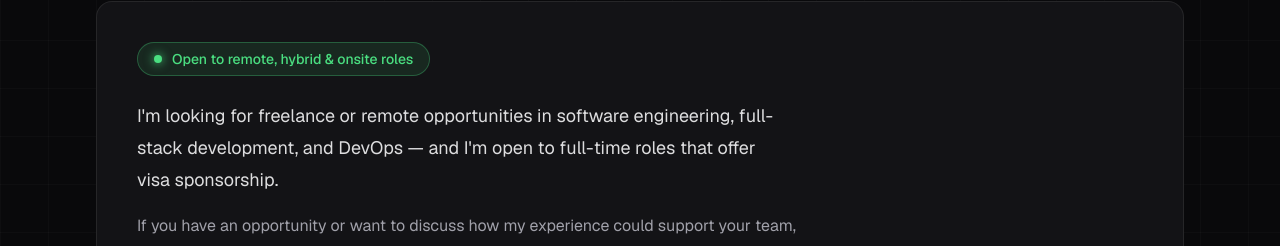
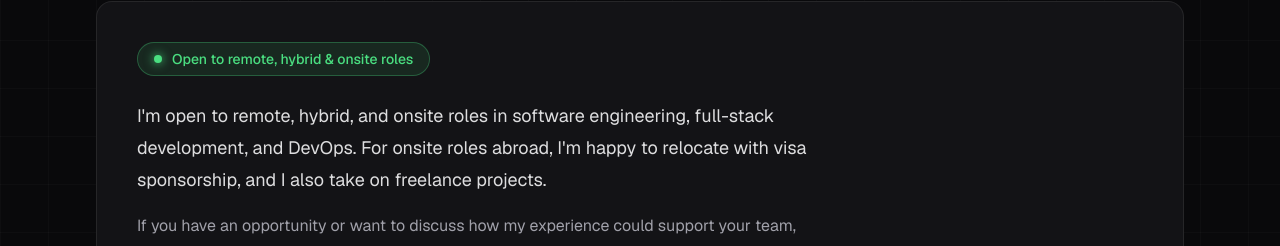
Before and after one commit to minhajul/minhajul.info, a Next.js app: page /contact in a window 1280 px wide. Shown: the part 248-494 px from the top of the page. Built offline with nearby package versions, Linux system fonts and the light colour scheme; no server answers.

Commit message:
Align contact page copy with remote, hybrid & onsite availability

```diff
--- a/src/app/contact/page.tsx
+++ b/src/app/contact/page.tsx
@@ -10,7 +10,7 @@ import type {Metadata} from "next";
 
 export const metadata: Metadata = {
     title: "Contact",
-    description: "Get in touch about freelance, remote, or visa-sponsored software engineering and DevOps roles.",
+    description: "Get in touch about remote, hybrid, or onsite software engineering and DevOps roles.",
 }
 
 export default function Contact() {
@@ -25,8 +25,9 @@ export default function Contact() {
                 <AvailabilityBadge/>
 
                 <p className="mt-6 max-w-2xl text-lg leading-8 text-foreground/90 text-pretty">
-                    I&apos;m looking for freelance or remote opportunities in software engineering, full-stack
-                    development, and DevOps — and I&apos;m open to full-time roles that offer visa sponsorship.
+                    I&apos;m open to remote, hybrid, and onsite roles in software engineering, full-stack
+                    development, and DevOps. For onsite roles abroad, I&apos;m happy to relocate with visa
+                    sponsorship, and I also take on freelance projects.
                 </p>
                 <p className="mt-4 max-w-2xl leading-7 text-muted text-pretty">
                     If you have an opportunity or want to discuss how my experience could support your team,
```
